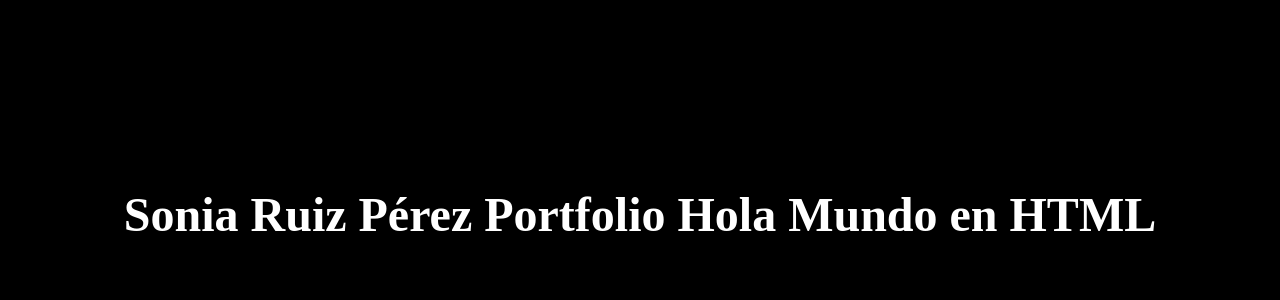
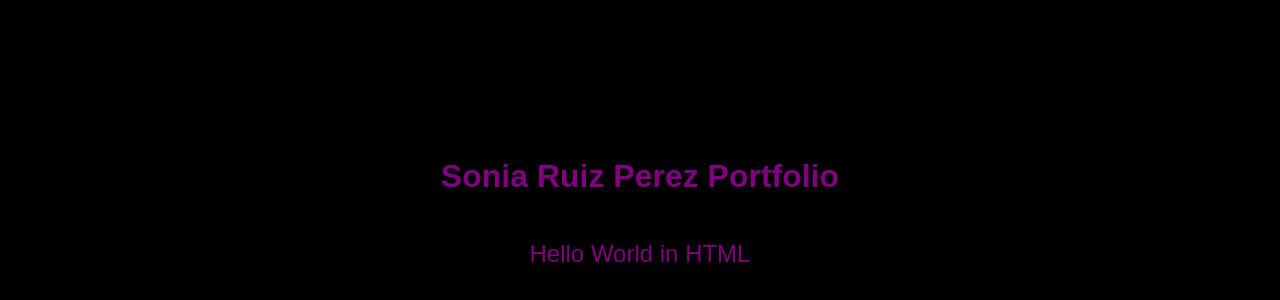
Before and after one commit to solkiria/solkiria, a plain HTML site: page index.html in a window 1280 px wide. Shown: the part 186-486 px from the top of the page. Drawn offline with Linux system fonts and the light colour scheme.

Commit message:
Update index.html

```diff
--- a/index.html
+++ b/index.html
@@ -3,28 +3,34 @@
 <head>
     <meta charset="UTF-8">
     <meta name="viewport" content="width=device-width, initial-scale=1.0">
-    <title>Mi Página</title>
+    <title>Sonia Ruiz Perez Portfolio</title>
     <style>
         body {
             background-color: #000;
-            color: #fff;
-            font-family: ExoSpace;
+            color: #800080; /* Morado eléctrico */
+            font-family: 'ExoSpace', sans-serif;
             text-align: center;
             margin: 0;
             padding: 0;
             height: 100vh;
             display: flex;
+            flex-direction: column;
             justify-content: center;
             align-items: center;
         }
 
         h1 {
-            font-size: 48px;
+            font-size: 32px;
+        }
+
+        p {
+            font-size: 24px;
         }
     </style>
+    <link href="https://fonts.googleapis.com/css2?family=Exo+2:wght@100&display=swap" rel="stylesheet">
 </head>
 <body>
-    <h1>Sonia Ruiz Pérez Portfolio
-        Hola Mundo en HTML</h1>
+    <h1>Sonia Ruiz Perez Portfolio</h1>
+    <p>Hello World in HTML</p>
 </body>
 </html>
```
